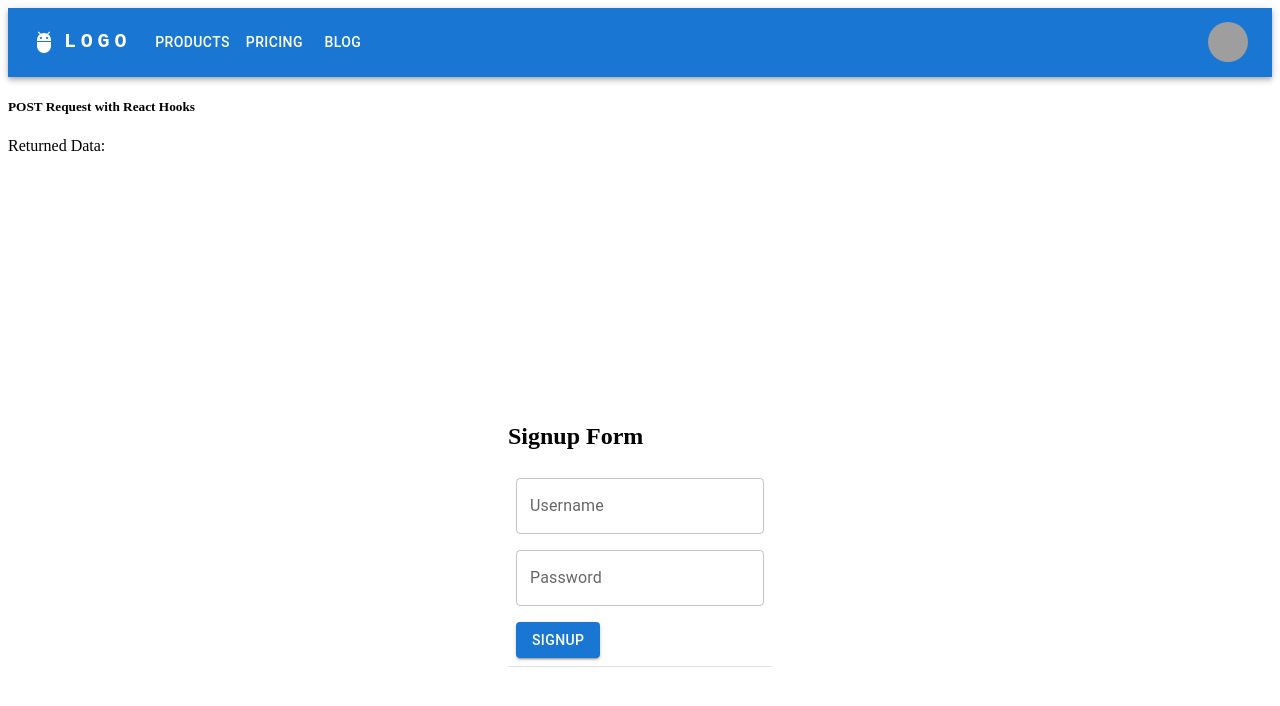
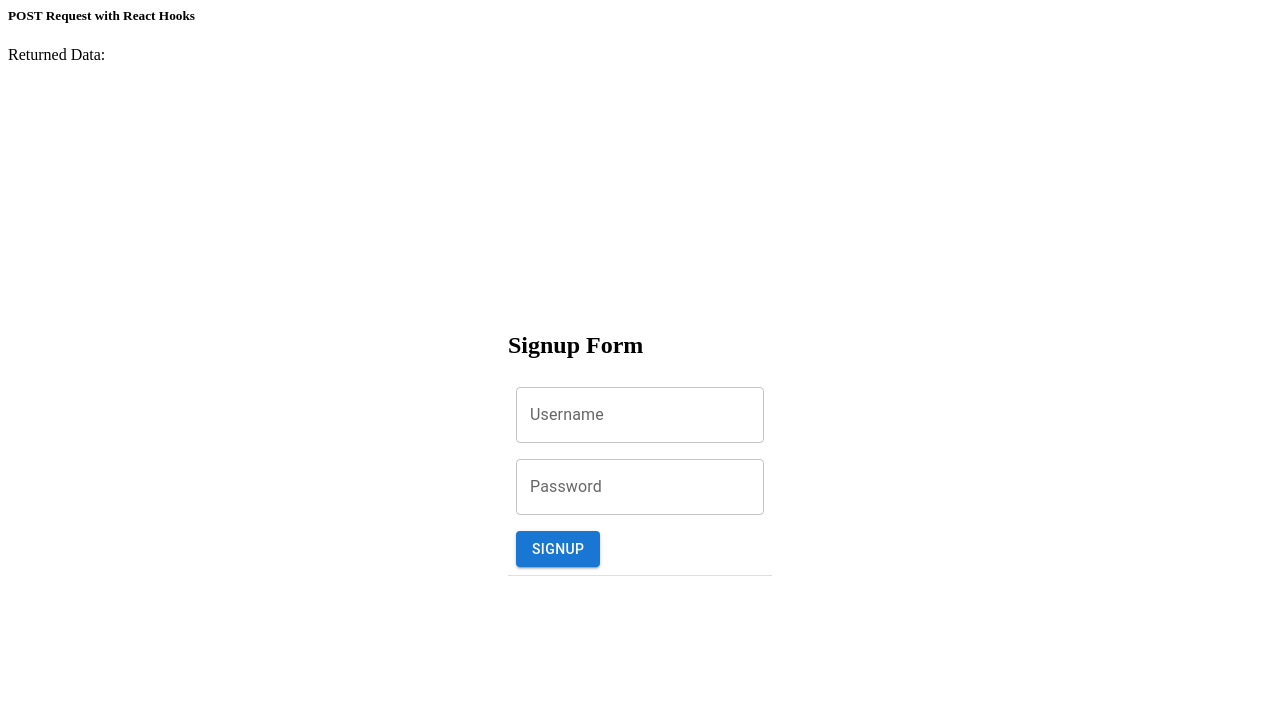
Before and after one commit to AKSHAYPATILBHOSALE07/react-jjti86, a React (Create React App) app: page / in a window 1280 px wide. Shown: the top 706 px of the page. Built offline with nearby package versions, Linux system fonts and the light colour scheme; grey boxes are pictures that could not be loaded.

Commit message:
get request    1 file modified, 1 added, 2 deleted

```diff
--- a/src/Components/ResponsiveAppBar.jsx
+++ /dev/null
@@ -1,162 +0,0 @@
-import * as React from 'react';
-import AppBar from '@mui/material/AppBar';
-import Box from '@mui/material/Box';
-import Toolbar from '@mui/material/Toolbar';
-import IconButton from '@mui/material/IconButton';
-import Typography from '@mui/material/Typography';
-import Menu from '@mui/material/Menu';
-import MenuIcon from '@mui/icons-material/Menu';
-import Container from '@mui/material/Container';
-import Avatar from '@mui/material/Avatar';
-import Button from '@mui/material/Button';
-import Tooltip from '@mui/material/Tooltip';
-import MenuItem from '@mui/material/MenuItem';
-import AdbIcon from '@mui/icons-material/Adb';
-
-const pages = ['Products', 'Pricing', 'Blog'];
-const settings = ['Profile', 'Account', 'Dashboard', 'Logout'];
-
-function ResponsiveAppBar() {
-  const [anchorElNav, setAnchorElNav] = React.useState(null);
-  const [anchorElUser, setAnchorElUser] = React.useState(null);
-
-  const handleOpenNavMenu = (event) => {
-    setAnchorElNav(event.currentTarget);
-  };
-  const handleOpenUserMenu = (event) => {
-    setAnchorElUser(event.currentTarget);
-  };
-
-  const handleCloseNavMenu = () => {
-    setAnchorElNav(null);
-  };
-
-  const handleCloseUserMenu = () => {
-    setAnchorElUser(null);
-  };
-
-  return (
-    <AppBar position="static">
-      <Container maxWidth="xl">
-        <Toolbar disableGutters>
-          <AdbIcon sx={{ display: { xs: 'none', md: 'flex' }, mr: 1 }} />
-          <Typography
-            variant="h6"
-            noWrap
-            component="a"
-            href="/"
-            sx={{
-              mr: 2,
-              display: { xs: 'none', md: 'flex' },
-              fontFamily: 'monospace',
-              fontWeight: 700,
-              letterSpacing: '.3rem',
-              color: 'inherit',
-              textDecoration: 'none',
-            }}
-          >
-            LOGO
-          </Typography>
-
-          <Box sx={{ flexGrow: 1, display: { xs: 'flex', md: 'none' } }}>
-            <IconButton
-              size="large"
-              aria-label="account of current user"
-              aria-controls="menu-appbar"
-              aria-haspopup="true"
-              onClick={handleOpenNavMenu}
-              color="inherit"
-            >
-              <MenuIcon />
-            </IconButton>
-            <Menu
-              id="menu-appbar"
-              anchorEl={anchorElNav}
-              anchorOrigin={{
-                vertical: 'bottom',
-                horizontal: 'left',
-              }}
-              keepMounted
-              transformOrigin={{
-                vertical: 'top',
-                horizontal: 'left',
-              }}
-              open={Boolean(anchorElNav)}
-              onClose={handleCloseNavMenu}
-              sx={{
-                display: { xs: 'block', md: 'none' },
-              }}
-            >
-              {pages.map((page) => (
-                <MenuItem key={page} onClick={handleCloseNavMenu}>
-                  <Typography textAlign="center">{page}</Typography>
-                </MenuItem>
-              ))}
-            </Menu>
-          </Box>
-          <AdbIcon sx={{ display: { xs: 'flex', md: 'none' }, mr: 1 }} />
-          <Typography
-            variant="h5"
-            noWrap
-            component="a"
-            href=""
-            sx={{
-              mr: 2,
-              display: { xs: 'flex', md: 'none' },
-              flexGrow: 1,
-              fontFamily: 'monospace',
-              fontWeight: 700,
-              letterSpacing: '.3rem',
-              color: 'inherit',
-              textDecoration: 'none',
-            }}
-          >
-            LOGO
-          </Typography>
-          <Box sx={{ flexGrow: 1, display: { xs: 'none', md: 'flex' } }}>
-            {pages.map((page) => (
-              <Button
-                key={page}
-                onClick={handleCloseNavMenu}
-                sx={{ my: 2, color: 'white', display: 'block' }}
-              >
-                {page}
-              </Button>
-            ))}
-          </Box>
-
-          <Box sx={{ flexGrow: 0 }}>
-            <Tooltip title="Open settings">
-              <IconButton onClick={handleOpenUserMenu} sx={{ p: 0 }}>
-                <Avatar alt="Remy Sharp" src="/static/images/avatar/2.jpg" />
-              </IconButton>
-            </Tooltip>
-            <Menu
-              sx={{ mt: '45px' }}
-              id="menu-appbar"
-              anchorEl={anchorElUser}
-              anchorOrigin={{
-                vertical: 'top',
-                horizontal: 'right',
-              }}
-              keepMounted
-              transformOrigin={{
-                vertical: 'top',
-                horizontal: 'right',
-              }}
-              open={Boolean(anchorElUser)}
-              onClose={handleCloseUserMenu}
-            >
-              {settings.map((setting) => (
-                <MenuItem key={setting} onClick={handleCloseUserMenu}>
-                  <Typography textAlign="center">{setting}</Typography>
-                </MenuItem>
-              ))}
-            </Menu>
-          </Box>
-        </Toolbar>
-      </Container>
-    </AppBar>
-  );
-}
-export default ResponsiveAppBar;
--- a/src/Pages/Data.js
+++ /dev/null
@@ -1,9 +0,0 @@
-import React from 'react';
-
-export default function Data() {
-  return (
-    <>
-      <h1>This is New Data Page</h1>
-    </>
-  );
-}
--- /dev/null
+++ b/src/Pages/Data.jsx
@@ -0,0 +1,19 @@
+import React from 'react';
+
+export default function Data() {
+
+
+  fetch('http://localhost:8080/api/users/recipe')
+  .then((response) => response.json())
+  .then(
+    (data) => console.log(data)
+    //setPostId('ID: ' + data.id + ' Username: ' + data.userName)
+  );
+
+
+  return (
+    <>
+      <h1>This is New Data Page</h1>
+    </>
+  );
+}
--- a/src/index.js
+++ b/src/index.js
@@ -10,7 +10,7 @@ import {
 import Data from './Pages/Data';
 
 import App from './App';
-import ResponsiveAppBar from './Components/ResponsiveAppBar';
+//import ResponsiveAppBar from './Components/ResponsiveAppBar';
 
 const rootElement = document.getElementById('root');
 const root = createRoot(rootElement);
@@ -18,7 +18,7 @@ const root = createRoot(rootElement);
 root.render(
   <StrictMode>
     <BrowserRouter>
-      <ResponsiveAppBar />
+      {/* <ResponsiveAppBar /> */}
       <Routes>
         <Route path="/" element={<App />} />
         <Route path="data" element={<Data />} />
```
